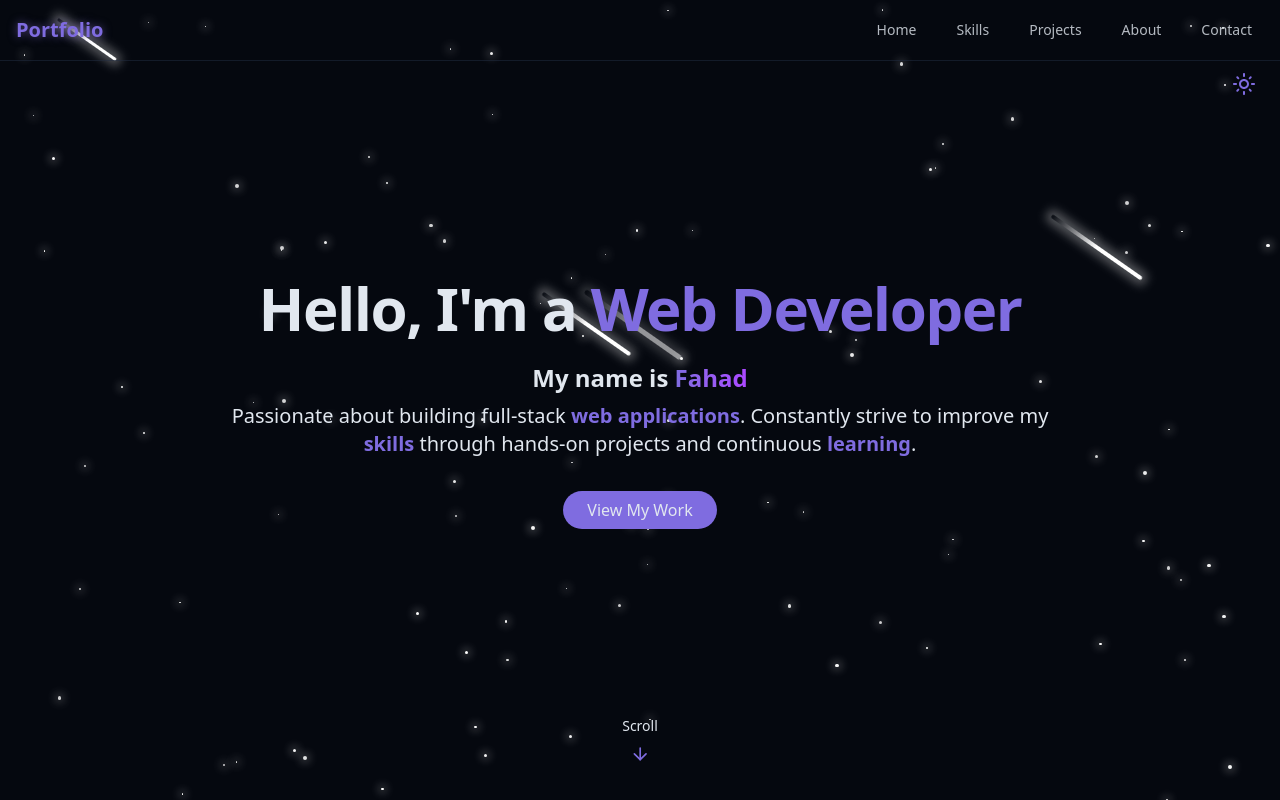
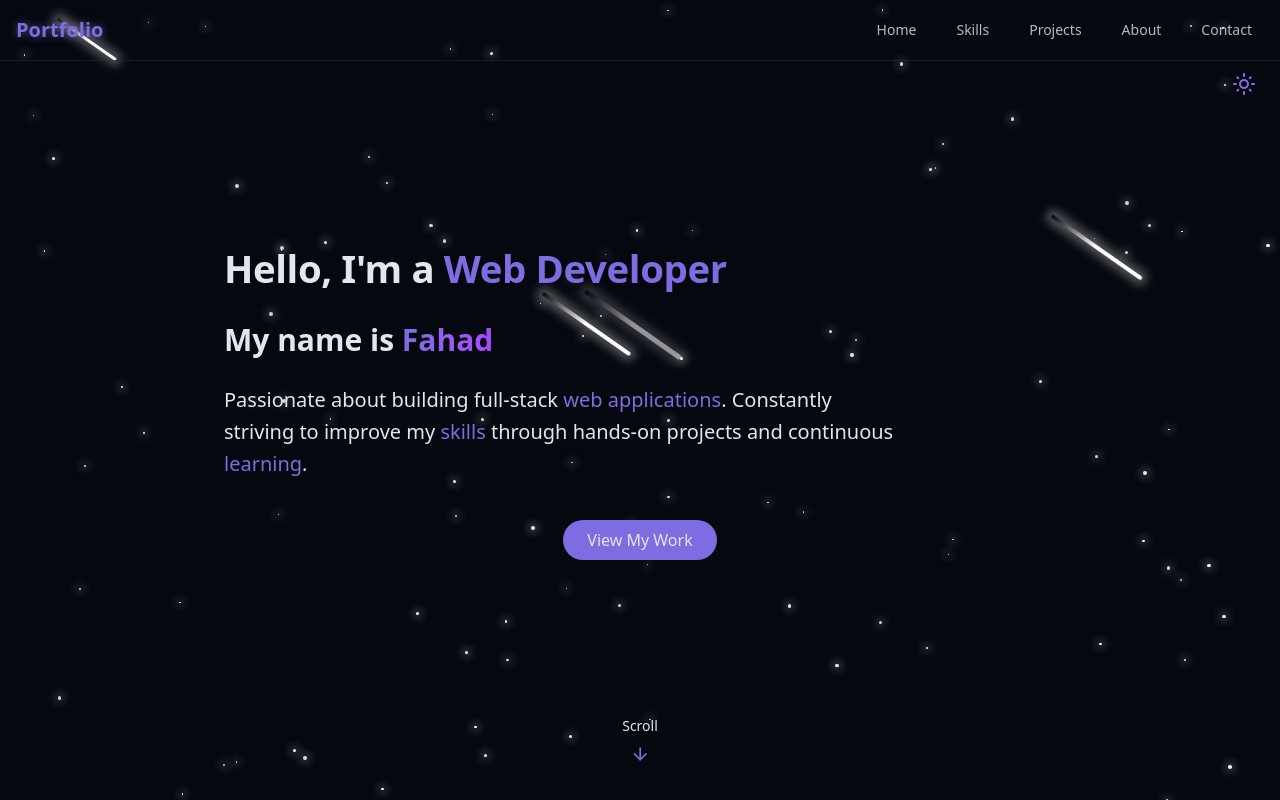
Before and after one commit to Thefahad674/portfolio, a React (Vite) app: page / in a window 1280 px wide. Shown: the top 800 px of the page. Built offline with nearby package versions, Linux system fonts and the light colour scheme.

Commit message:
final commit

```diff
--- a/src/components/AboutSection.jsx
+++ b/src/components/AboutSection.jsx
@@ -11,11 +11,11 @@ const AboutSection = () => {
 
         <div className="grid grid-cols-1 md:grid-cols-2 gap-12 items-center">
           <div className="space-y-6">
-            <h3 className="text-2xl font-bold">
+            <h3 className="text-2xl font-bold text-left">
               Passionate <span className="text-primary"> Web Developer </span>
             </h3>
 
-            <p className="text-muted-foreground text-xl">
+            <p className="text-muted-foreground text-xl text-left">
              I'm a self-taught <span className="text-primary font-bold"> MERN </span> stack
             developer. I'm <span className="text-primary font-bold">passionate</span> about creating elegant solutions to <span className="text-primary font-bold"> complex </span>
               problems, and I'm constantly learning new <span className="text-primary font-bold"> technologies</span> and
--- a/src/components/HeroSection.jsx
+++ b/src/components/HeroSection.jsx
@@ -7,37 +7,45 @@ const HeroSection = () => {
       className="relative min-h-screen flex flex-col items-center justify-center px-4"
     >
       <div className="container max-w-4xl mx-auto text-center z-10">
-        <div className="space-y-6">
-          <h1 className="text-4xl md:text-6xl font-bold tracking-tight">
-            <span className="opacity-0 animate-fade-in">Hello, I'm a</span>
-            <span className="text-primary opacity-0 animate-fade-in-delay-1">
+        <div className="space-y-6 text-left">
+          {/* Heading - forced left alignment */}
+          <div className="text-left whitespace-nowrap">
+            <h1 className="font-bold tracking-tight inline-block">
+              <span className="opacity-0 animate-fade-in text-[6vw] sm:text-[5vw] md:text-[4vw] lg:text-[3vw] min-w-max">
+                Hello, I'm a
+              </span>
+              <span className="text-primary opacity-0 animate-fade-in-delay-1 text-[6vw] sm:text-[5vw] md:text-[4vw] lg:text-[3vw] min-w-max">
                 {" "}
                 Web
               </span>
-            <span className="text-primary opacity-0 animate-fade-in-delay-2">
+              <span className="text-primary opacity-0 animate-fade-in-delay-2 text-[6vw] sm:text-[5vw] md:text-[4vw] lg:text-[3vw] min-w-max">
                 {" "}
                 Developer
               </span>
             </h1>
-          <p className="md:text-xl text-muted-foreground max-2-2xl mx-auto opacity-0 animate-fade-in-delay-3 text-xl">
-            <h2 className="font-bold text-2xl pb-2">
+          </div>
+
+          {/* About section - already left-aligned */}
+          <div className="w-[90vw] max-w-2xl opacity-0 animate-fade-in-delay-3 ">
+            <h2 className="font-bold text-[5vw] sm:text-[4vw] md:text-[3vw] lg:text-[2.5vw] xl:text-3xl pb-[2vw] text-left">
               My name is{" "}
               <span className="text-transparent bg-clip-text bg-gradient-to-r from-primary to-purple-500">
                 Fahad
               </span>
             </h2>
-            <p className="text-xl">
+            <p className="text-[4vw] sm:text-[3.5vw] md:text-[2.8vw] lg:text-[2vw] xl:text-xl text-muted-foreground leading-[1.6] text-left">
+              Passionate about building full-stack{" "}
+              <span className="text-primary font-medium">web applications</span>
+              . Constantly striving to improve my{" "}
+              <span className="text-primary font-medium">skills</span> through
+              hands-on projects and continuous{" "}
+              <span className="text-primary font-medium">learning</span>.
+            </p>
+          </div>
 
-            Passionate about building full-stack{" "}
-            <span className="text-primary font-bold">web applications</span>. Constantly strive to improve my{" "}
-            <span className="text-primary font-bold"> skills </span>through hands-on
-            projects and continuous{" "}
-            <span className="text-primary font-bold">learning</span>.
-            </p>
-          </p>
-
-          <div className="pt-4 opacity-0 animate-fade-in-delay-4">
-            <a href="#projects" className="cosmic-button">
+          {/* Button - centered with custom alignment */}
+          <div className="pt-4 opacity-0 animate-fade-in-delay-4 flex justify-center">
+            <a href="#projects" className="cosmic-button mx-auto">
               View My Work
             </a>
           </div>
--- a/src/index.css
+++ b/src/index.css
@@ -166,3 +166,9 @@
   50% { transform: scale(1.2) rotate(180deg); }
   100% { transform: scale(1) rotate(360deg); }
 }
+
+@media (max-width: 320px) {
+  .responsive-text {
+    font-size: 16px !important;
+  }
+}
```
Lines whose indentation alone changed are shown as unchanged.
